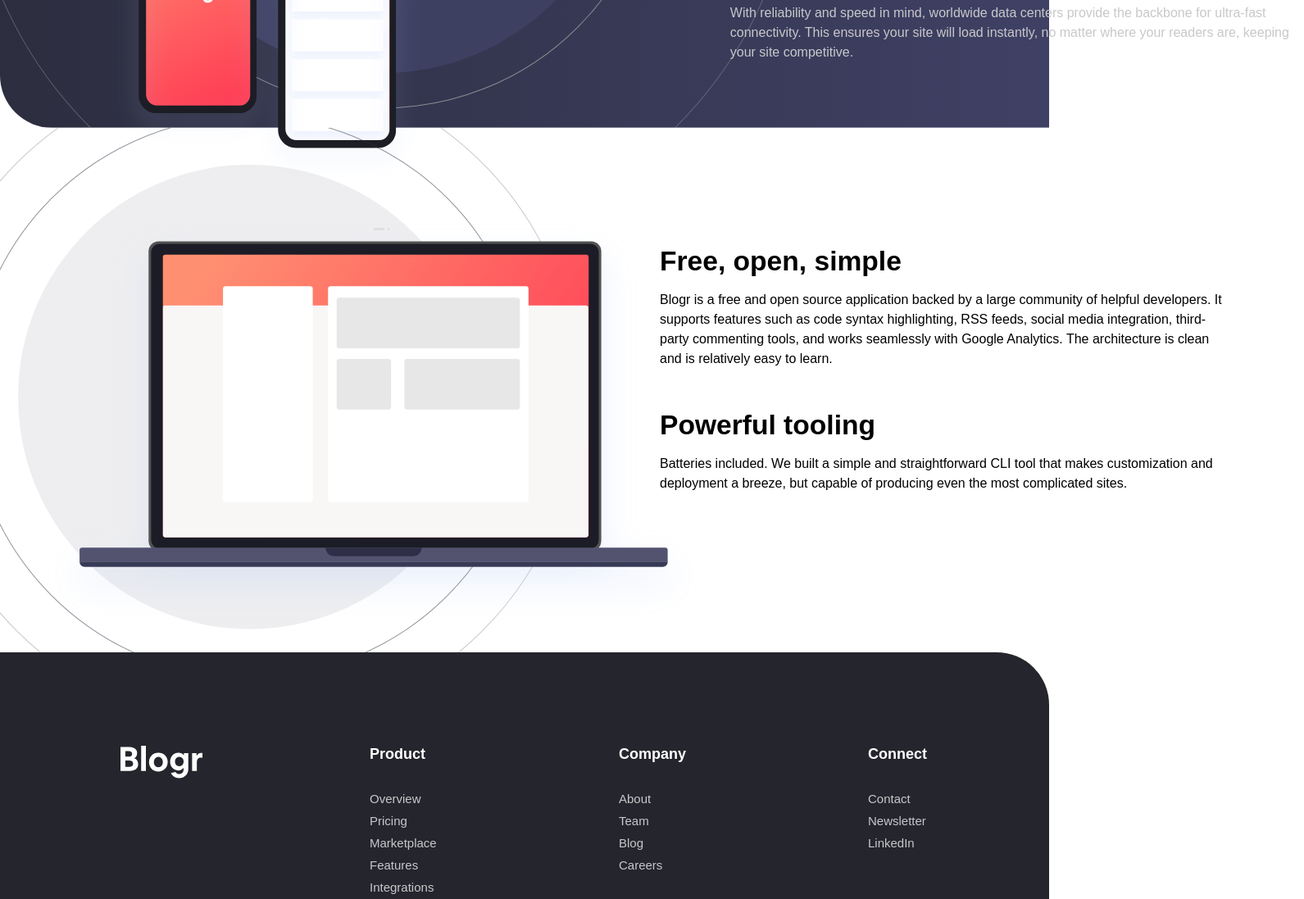
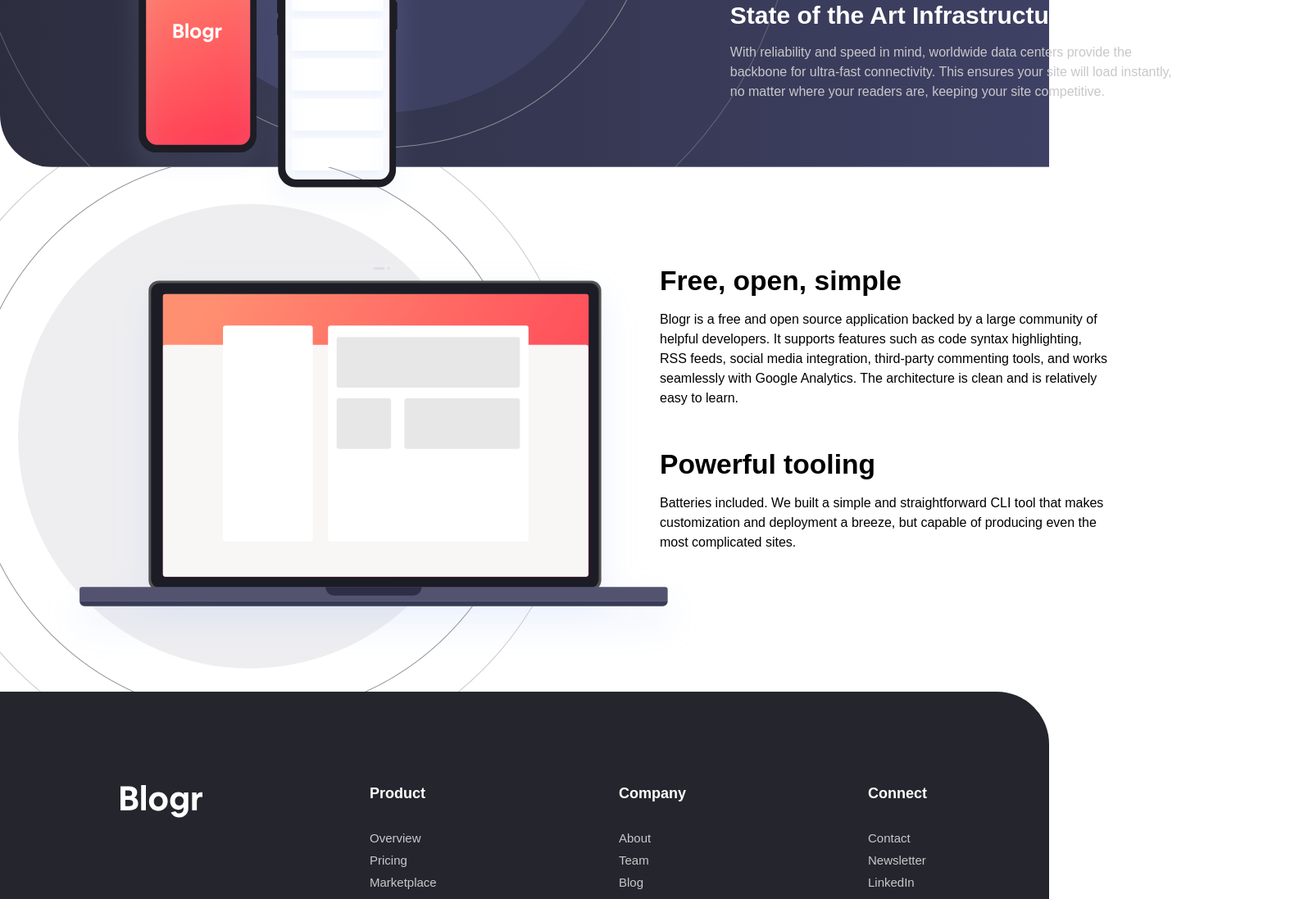
Before and after one commit to carlorigeld/frontendmentor3rdchal, a plain HTML site: page index.html in a window 1280 px wide. Shown: the part 1241-2338 px from the top of the page at 82% size, 1591 px wide, since content can reach past the window. Drawn offline with Linux system fonts and the light colour scheme; a web font is replaced by a local one.

Commit message:
Update styles.css

```diff
--- a/css/styles.css
+++ b/css/styles.css
@@ -399,7 +399,7 @@ section {
 }
 
 .div2-text {
-  width: 800px;
+  width: 550px;
 }
 
 .div2-text h2 {
@@ -434,7 +434,7 @@ section {
 }
 
 .div3-text {
-  width: 700px;
+  width: 550px;
   margin: 0;
   position: absolute;
   top: 50%;
@@ -463,7 +463,7 @@ section {
 }
 
 .div4-text {
-  width: 700px;
+  width: 550px;
   margin: 0;
   position: absolute;
   top: 50%;
```
